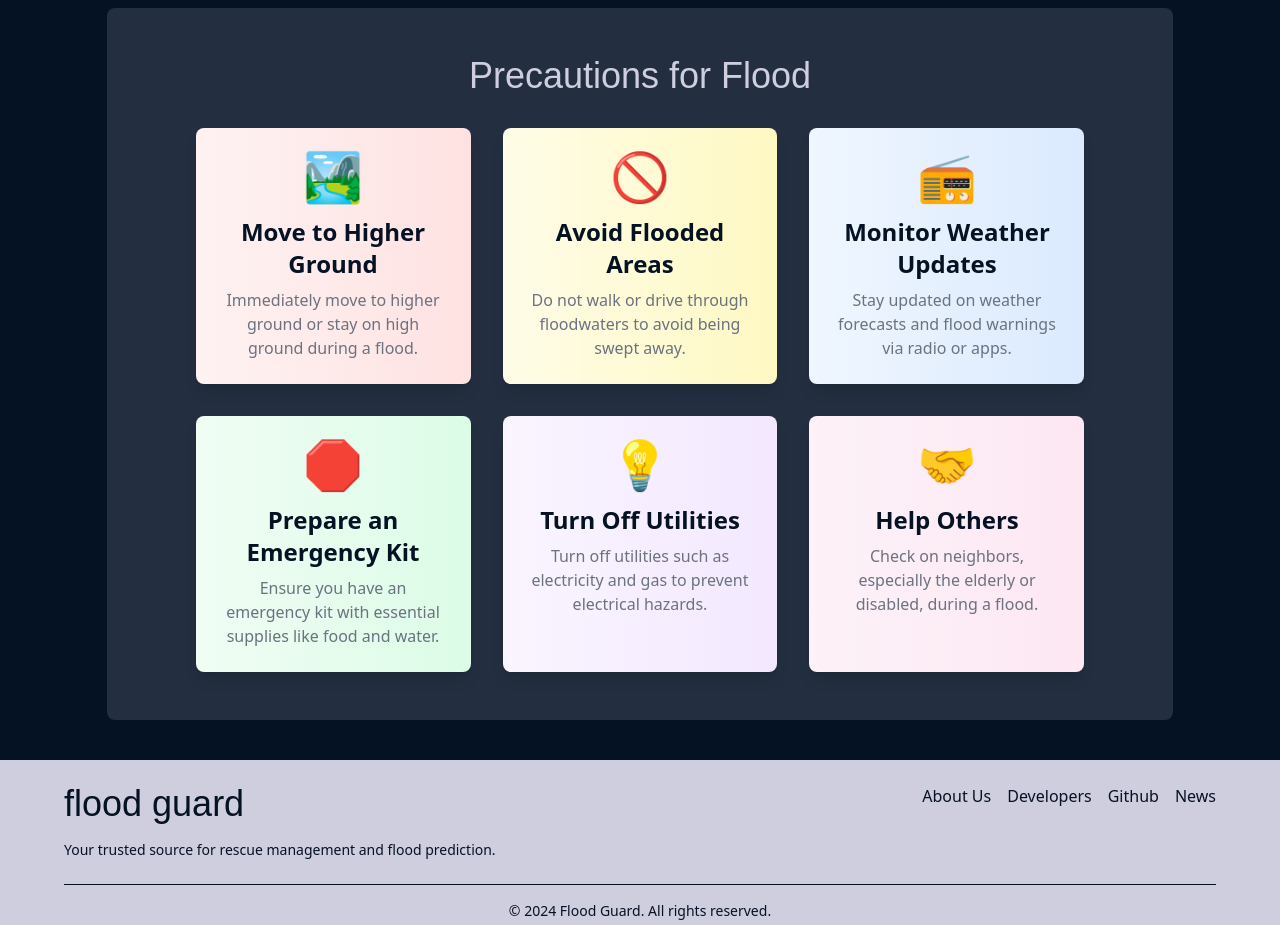
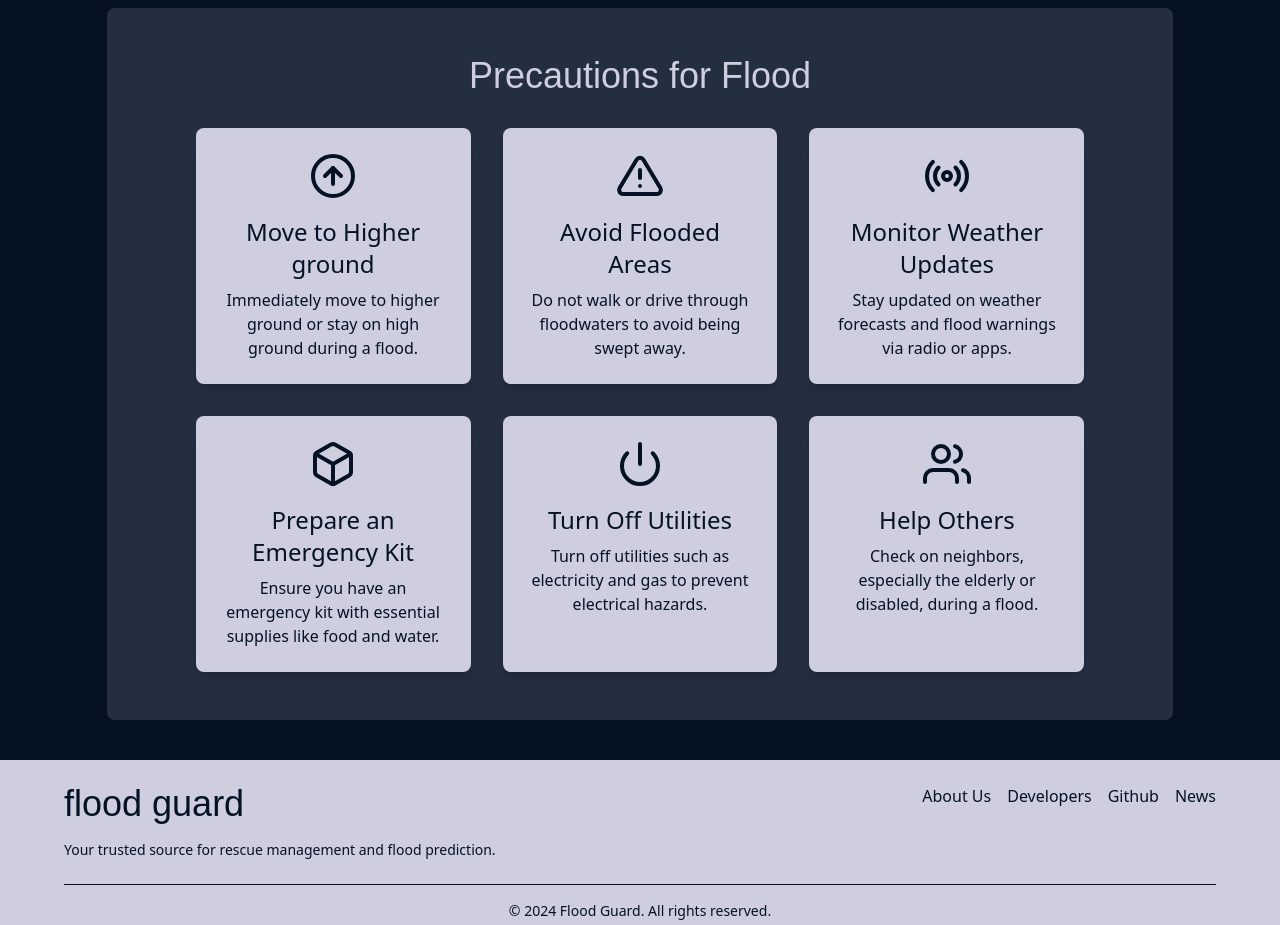
Before and after one commit to MisbahKhan0009/Flood-Guard, a React (Vite) app: page / in a window 1280 px wide. Shown: the part 2440-3365 px from the top of the page. Built offline with nearby package versions, Linux system fonts and the light colour scheme; no server answers; a web font is replaced by a local one.

Commit message:
💄 Fixed style of Precaution Section

```diff
--- a/src/Modules/HomePage/Precaution/PrecautionSection.jsx
+++ b/src/Modules/HomePage/Precaution/PrecautionSection.jsx
@@ -1,4 +1,5 @@
 // src/components/PrecautionSection.jsx
+
 import React from "react";
 import { precautionData } from "./precautionData";
 
@@ -12,15 +13,15 @@ const PrecautionSection = () => {
         {precautionData.map((precaution) => (
           <div
             key={precaution.id}
-            className={`p-6 bg-gradient-to-r ${precaution.gradient} rounded-lg shadow-lg hover:shadow-xl transform hover:scale-105 transition duration-300`}
+            className={`p-6 bg-primary bg-opaci rounded-lg shadow-lg hover:shadow-xl transform hover:scale-105 transition duration-300`}
           >
-            <div className="text-5xl mb-4">{precaution.icon}</div>
+            <precaution.icon className="text-5xl mb-4 text-secondary mx-auto" />
             <p
-              className={`text-2xl font-extrabold ${precaution.color || "text-secondary"}`}
+              className={`text-2xl font-muse ${precaution.color || "text-secondary"}`}
             >
               {precaution.title}
             </p>
-            <p className="text-md text-gray-500 mt-2">
+            <p className="text-md text-secondary  mt-2">
               {precaution.description}
             </p>
           </div>
--- a/src/Modules/HomePage/Precaution/precautionData.js
+++ b/src/Modules/HomePage/Precaution/precautionData.js
@@ -1,11 +1,20 @@
 // src/data/precautionData.js
+import {
+  FiArrowUpCircle,
+  FiAlertTriangle,
+  FiRadio,
+  FiBox,
+  FiPower,
+  FiUsers,
+} from "react-icons/fi";
+
 export const precautionData = [
   {
     id: 1,
-    title: "Move to Higher Ground",
+    title: "Move to Higher ground",
     description:
       "Immediately move to higher ground or stay on high ground during a flood.",
-    icon: "🏞️", // You can replace this with an icon if needed.
+    icon: FiArrowUpCircle, // You can replace this with an icon if needed.
     gradient: "from-red-50 to-red-100",
   },
   {
@@ -13,7 +22,7 @@ export const precautionData = [
     title: "Avoid Flooded Areas",
     description:
       "Do not walk or drive through floodwaters to avoid being swept away.",
-    icon: "🚫",
+    icon: FiAlertTriangle,
     gradient: "from-yellow-50 to-yellow-100",
   },
   {
@@ -21,7 +30,7 @@ export const precautionData = [
     title: "Monitor Weather Updates",
     description:
       "Stay updated on weather forecasts and flood warnings via radio or apps.",
-    icon: "📻",
+    icon: FiRadio,
     gradient: "from-blue-50 to-blue-100",
   },
   {
@@ -29,7 +38,7 @@ export const precautionData = [
     title: "Prepare an Emergency Kit",
     description:
       "Ensure you have an emergency kit with essential supplies like food and water.",
-    icon: "🛑",
+    icon: FiBox,
     gradient: "from-green-50 to-green-100",
   },
   {
@@ -37,7 +46,7 @@ export const precautionData = [
     title: "Turn Off Utilities",
     description:
       "Turn off utilities such as electricity and gas to prevent electrical hazards.",
-    icon: "💡",
+    icon: FiPower,
     gradient: "from-purple-50 to-purple-100",
   },
   {
@@ -45,7 +54,7 @@ export const precautionData = [
     title: "Help Others",
     description:
       "Check on neighbors, especially the elderly or disabled, during a flood.",
-    icon: "🤝",
+    icon: FiUsers,
     gradient: "from-pink-50 to-pink-100",
   },
 ];
```
